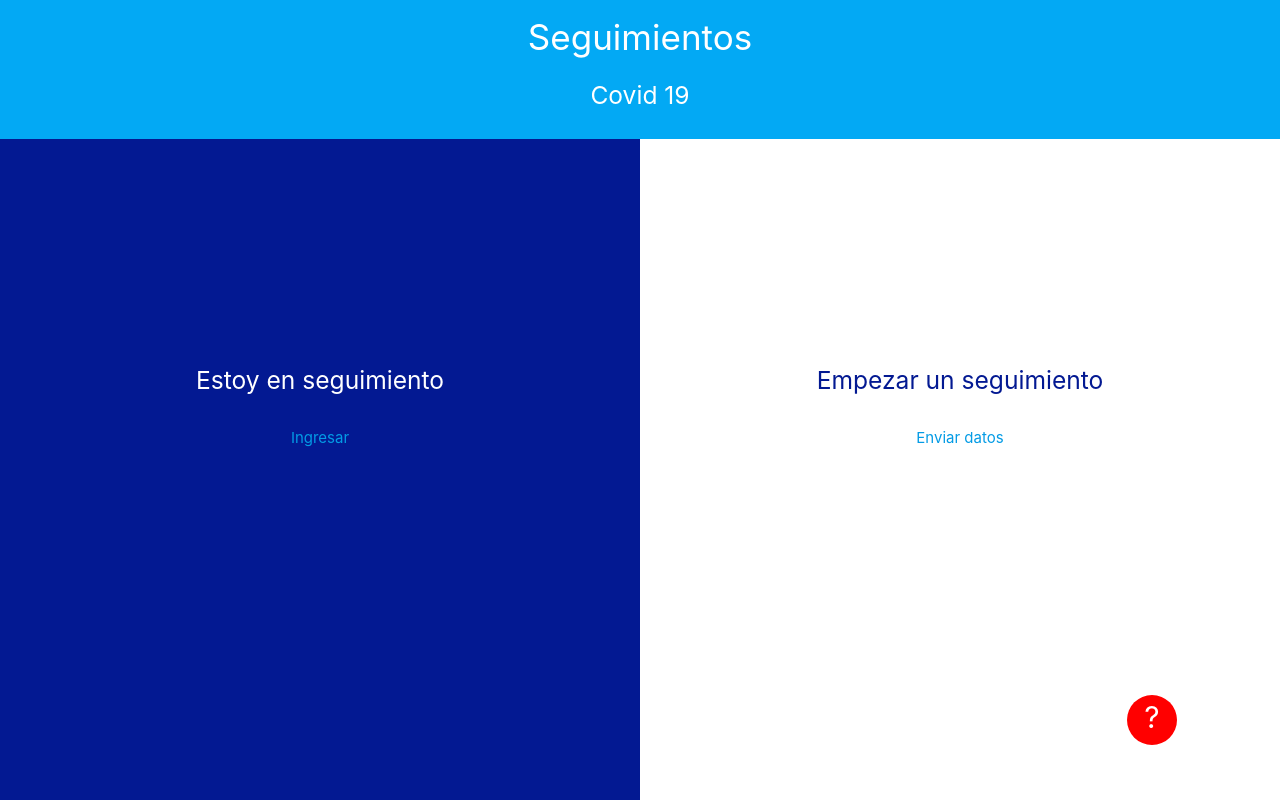
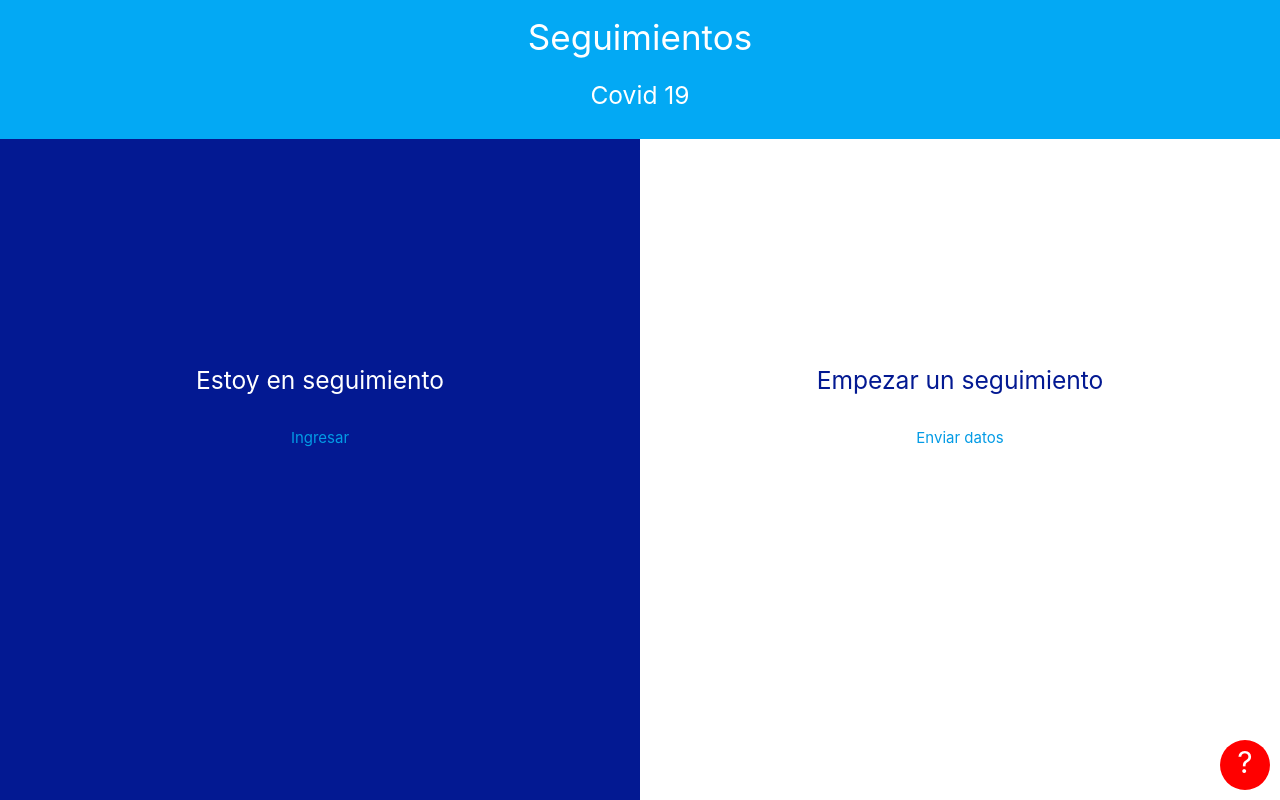
Before and after one commit to AldoRed/covid-19, a Django app: page / in a window 1280 px wide. Run offline with Django 3.2, Linux system fonts and the light colour scheme.

Commit message:
Logo de página

```diff
--- a/Proyecto/covid/static/css/estilos.css
+++ b/Proyecto/covid/static/css/estilos.css
@@ -3,11 +3,10 @@ body{
 }
 
 #info{
-    position: absolute;
+    position: fixed;
     border-radius: 50%;
-    top: 90%;
-    left: 90%;
-    transform: translate(-50%,-50%);
+    bottom: 10px;
+    right:10px ;
     background-color: red;
 }
 
--- a/Proyecto/covid/templates/index.html
+++ b/Proyecto/covid/templates/index.html
@@ -4,6 +4,7 @@
     <meta charset="UTF-8">
     <meta name="viewport" content="width=device-width, initial-scale=1.0">
     {% load static %}
+    <link rel="shortcut icon" href="{% static 'img/logo.png'%}" type="image/x-icon">
     <link href="https://fonts.googleapis.com/icon?family=Material+Icons">
     <link rel="stylesheet" href="{% static 'css/materialize.min.css' %}">
     <link rel="stylesheet" href="{% static 'css/estilos.css' %}">
@@ -11,7 +12,7 @@
     <script type="text/script" src="{% static 'js/jquery.js '%}"></script>
     <script type="text/script" src="{% static 'js/materialize.min.js '%}"></script>
 
-    <title>Covid 19</title>
+    <title>Seguimientos covid 19</title>
 </head>
 <body>
     <div id="inicioLeft">
```
Also changed, not shown: Proyecto/covid/static/img/logo.png (added), 1 other file.
